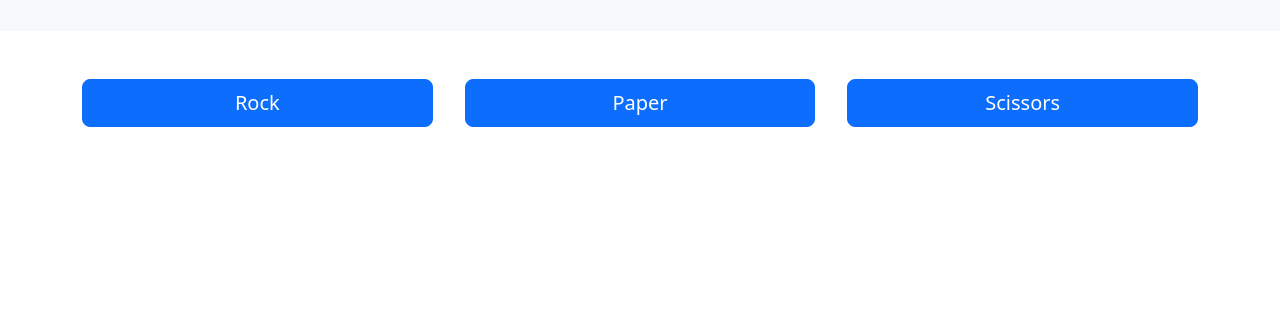
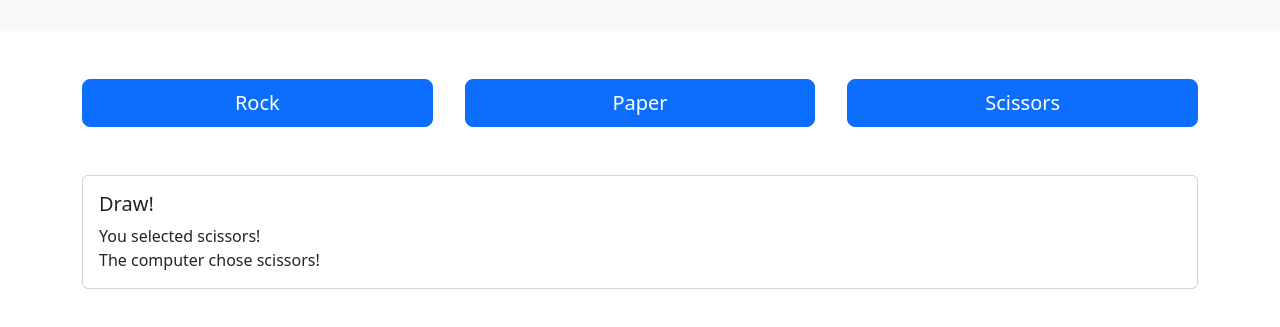
Before and after one commit to cs280fa22/03-rock-paper-scissors, a plain HTML site: page index.html in a window 1280 px wide. Shown: the part 121-448 px from the top of the page. Drawn offline with nearby package versions, Linux system fonts and the light colour scheme.

Commit message:
Step 10: Card

```diff
--- a/index.html
+++ b/index.html
@@ -29,6 +29,14 @@
         </div>
       </div>
     </div>
+    <div class="container">
+      <div class="card">
+        <div class="card-body">
+          <h5 class="card-title">Draw!</h5>
+          <div>You selected scissors!<br/>The computer chose scissors!</div>
+        </div>
+      </div>
+    </div>
     <script
       src="https://cdn.jsdelivr.net/npm/bootstrap@5.2.0/dist/js/bootstrap.bundle.min.js"
       integrity="sha384-A3rJD856KowSb7dwlZdYEkO39Gagi7vIsF0jrRAoQmDKKtQBHUuLZ9AsSv4jD4Xa"
```
